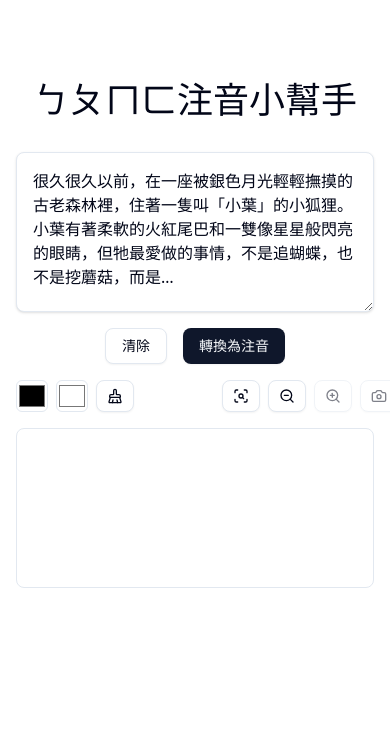
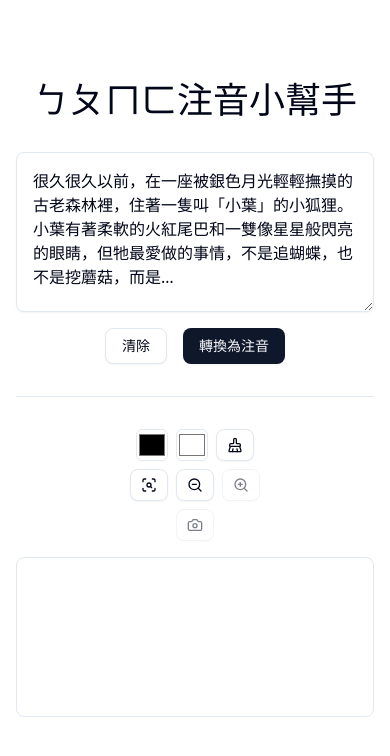
Before and after one commit to unickhow/zhuyin-convertor, a React (Vite) app: page / in a window 390 px wide. Shown: the top 756 px of the page. Built offline with nearby package versions, Linux system fonts and the light colour scheme.

Commit message:
💡 feat: buttons rwd

```diff
--- a/src/App.tsx
+++ b/src/App.tsx
@@ -165,14 +165,13 @@ function App() {
             <Textarea
               value={inputText}
               placeholder="請輸入中文文字..."
-              className="w-full min-h-40 p-4 bg-white border rounded-md shadow-sm"
+              className="w-full min-h-40 p-4 bg-white border rounded-md"
               onChange={(e) => setInputText(e.target.value)}
             />
           </div>
 
-          <div className="flex justify-center gap-4">
+          <div className="flex justify-center gap-4 mb-4">
             <Button
-              className="mb-4"
               variant="outline"
               disabled={!inputText.trim()}
               onClick={() => {
@@ -182,14 +181,14 @@ function App() {
             >
               清除
             </Button>
-            <Button className="mb-4" onClick={handleConvert}>
+            <Button onClick={handleConvert}>
               {convertType === 'zhuyin' ? '轉換為注音' : '轉換為拼音'}
             </Button>
           </div>
-
+          <hr className="block my-8" />
           <div>
-            <div className="flex gap-2 mb-4">
-              <div className="flex gap-2 mr-20">
+            <div className="flex flex-col items-center sm:flex-row gap-2 mb-4">
+              <div className="flex gap-2 sm:mr-20">
                 <input
                   type="color"
                   value={textColor}
@@ -202,7 +201,6 @@ function App() {
                   onChange={(e) => setBgColor(e.target.value)}
                   className="w-8 h-8 border rounded-sm cursor-pointer"
                 />
-                {/* reset colors */}
                 <Button
                   variant="outline"
                   size="sm"
@@ -214,7 +212,7 @@ function App() {
                   <BrushCleaning className="size-4" />
                 </Button>
               </div>
-              <div className="flex gap-2 mr-auto">
+              <div className="flex gap-2 sm:mr-auto">
                 <Button
                   variant="outline"
                   size="sm"
--- a/src/styles/shadcn.css
+++ b/src/styles/shadcn.css
@@ -7,7 +7,7 @@
 
   color-scheme: light dark;
   color: rgba(255, 255, 255, 0.87);
-  background-color: #242424;
+  background-color: white;
 
   font-synthesis: none;
   text-rendering: optimizeLegibility;
```
